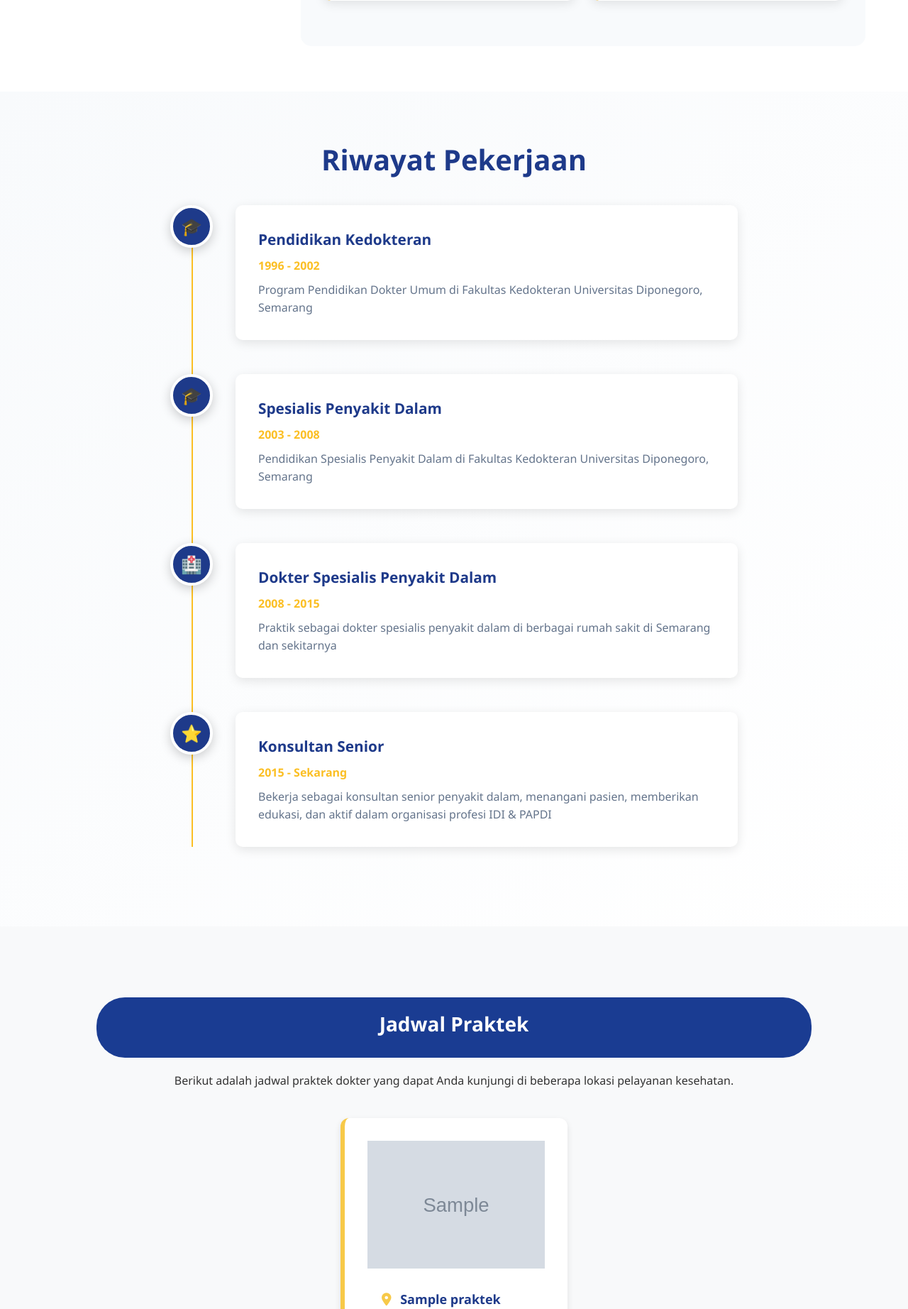
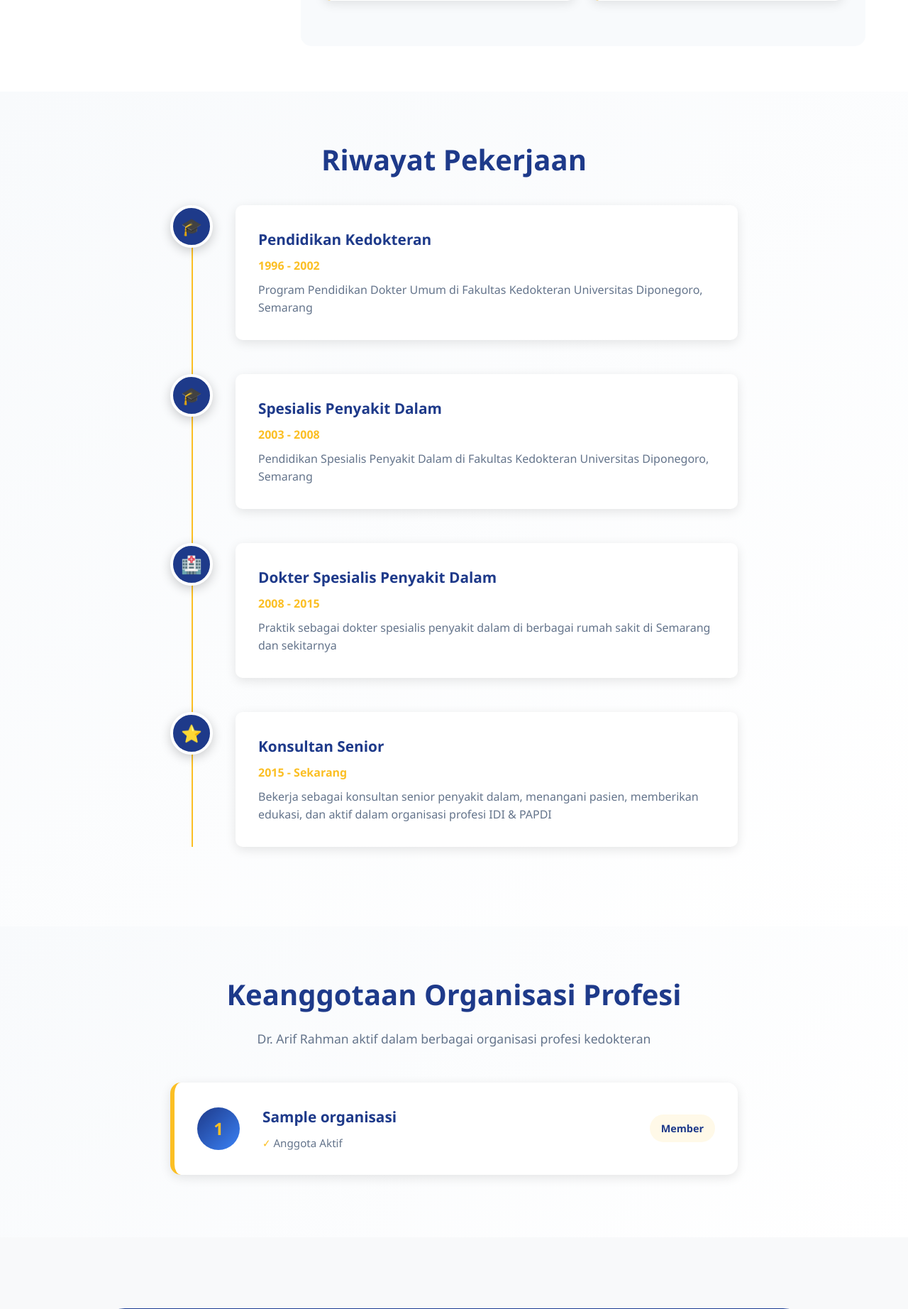
Before and after one commit to zalfasayfanah/WebDokter, a PHP site: page / in a window 1280 px wide. Shown: the part 2130-3974 px from the top of the page at 71% size. Run offline with PHP 8.4, Linux system fonts and the light colour scheme; tables that the repository leaves empty or names only in its code hold one stand-in row (values such as "Sample post"); grey boxes marked "Sample" are stand-in pictures.

Commit message:
organisasi user

```diff
--- a/Index.php
+++ b/Index.php
@@ -1,8 +1,6 @@
 <?php
 include 'config/Koneksi.php';
 include 'includes/header.php';
-?>
-<?php
 
 $database = new Database();
 $db = $database->getConnection();
@@ -26,13 +24,16 @@ $query = "
 $stmt = $db->prepare($query);
 $stmt->execute();
 $jadwalPraktek = $stmt->fetchAll(PDO::FETCH_ASSOC);
+
+// Query untuk mengambil data organisasi
+$queryOrganisasi = "SELECT * FROM organisasi ORDER BY nama_organisasi";
+$stmtOrg = $db->prepare($queryOrganisasi);
+$stmtOrg->execute();
+$organisasiList = $stmtOrg->fetchAll(PDO::FETCH_ASSOC);
 ?>
 
 <link rel="stylesheet" href="assets/css/Index.css">
 
-
-
-<!-- ====== Beranda ====== -->
 <!DOCTYPE html>
 <html lang="id">
 
@@ -59,9 +60,6 @@ $jadwalPraktek = $stmt->fetchAll(PDO::FETCH_ASSOC);
             margin: 0 auto;
             padding: 0 20px;
         }
-
-        /* Header */
-
 
         .doctor-name {
             background: linear-gradient(135deg, #fbbf24 0%, #f59e0b 100%);
@@ -119,22 +117,18 @@ $jadwalPraktek = $stmt->fetchAll(PDO::FETCH_ASSOC);
         .hero {
             background: linear-gradient(135deg, #f8fafc 0%, #e2e8f0 100%);
             padding: 4rem 0 2rem;
-            /* dikurangi supaya tidak terlalu tinggi */
             margin-top: 0;
-            /* hilangkan margin kosong di atas */
         }
 
         .hero-content {
             display: grid;
             grid-template-columns: 1fr 400px;
             gap: 3rem;
-            /* lebih rapat sedikit */
             align-items: center;
         }
 
         .hero-text h1 {
             font-size: 2.5rem;
-            /* agak kecil biar proporsional */
             color: #1e3a8a;
             margin-bottom: 1rem;
             font-weight: 700;
@@ -153,7 +147,6 @@ $jadwalPraktek = $stmt->fetchAll(PDO::FETCH_ASSOC);
             margin-bottom: 1.5rem;
             line-height: 1.7;
         }
-
 
         .cta-buttons {
             display: flex;
@@ -206,24 +199,20 @@ $jadwalPraktek = $stmt->fetchAll(PDO::FETCH_ASSOC);
             overflow: hidden;
             margin: 0 auto 1.5rem;
             background: linear-gradient(135deg, #1e3a8a 0%, #3b82f6 100%);
-            border: 6px solid #fbbf24; /* warna emas */
+            border: 6px solid #fbbf24;
             display: flex;
             align-items: center;
             justify-content: center;
             position: relative;
-
         }
 
         .doctor-photo img {
-            width: 100%;       /* zoom foto */
+            width: 100%;
             height: auto;
             object-fit: cover;
             border-radius: 70%;
             transform: translateY(10px) translateX(-20px);
-            /* 👉 ubah -10px untuk naik/turun
-            👉 ubah X untuk geser kiri/kanan */
         }
-
 
         .quick-info {
             background: #f8fafc;
@@ -268,7 +257,7 @@ $jadwalPraktek = $stmt->fetchAll(PDO::FETCH_ASSOC);
         }
 
         .profile-photo {
-            width: 150px;                /* ukuran lingkaran */
+            width: 150px;
             height: 150px;
             border-radius: 50%;
             overflow: hidden;
@@ -276,17 +265,16 @@ $jadwalPraktek = $stmt->fetchAll(PDO::FETCH_ASSOC);
             display: flex;
             align-items: center;
             justify-content: center;
-            background: #fbbf24;         /* kuning biar sama seperti sebelumnya */
+            background: #fbbf24;
         }
 
         .profile-photo img {
-            width: 110%;                 /* perbesar foto sedikit */
+            width: 110%;
             height: auto;
             object-fit: cover;
             border-radius: 50%;
-            transform: translateY(10px) translateX(-17px); /* naikkan foto supaya wajah lebih center */
+            transform: translateY(10px) translateX(-17px);
         }
-
 
         .profile-card h3 {
             font-size: 1.5rem;
@@ -439,8 +427,6 @@ $jadwalPraktek = $stmt->fetchAll(PDO::FETCH_ASSOC);
             line-height: 1.6;
         }
 
-
-
         .form-group {
             margin-bottom: 1.5rem;
         }
@@ -489,8 +475,6 @@ $jadwalPraktek = $stmt->fetchAll(PDO::FETCH_ASSOC);
         .submit-btn:hover {
             transform: translateY(-2px);
         }
-
-
 
         /* Responsive Design */
         @media (max-width: 768px) {
@@ -563,29 +547,21 @@ $jadwalPraktek = $stmt->fetchAll(PDO::FETCH_ASSOC);
             }
         }
 
-        /* ====== Section Jadwal ====== */
+        /* Section Jadwal */
         .judul-jadwal {
             background-color: #1a3c92;
-            /* biru tua */
             color: #fff;
-            /* teks putih */
             padding: 15px 30px;
-            /* jarak dalam */
             border-radius: 40px;
-            /* sudut melengkung */
             text-align: center;
-            /* rata tengah */
             font-weight: bold;
             font-size: 30px;
             margin: 40px auto 20px auto;
-            /* jarak luar */
             width: 90%;
-            /* panjang bar */
         }
 
         .judul-jadwal h2 {
             margin: 0;
-            /* biar teks nempel tanpa jarak ekstra */
         }
 
         .jadwal {
@@ -620,10 +596,8 @@ $jadwalPraktek = $stmt->fetchAll(PDO::FETCH_ASSOC);
             width: 320px;
             text-align: left;
             border-bottom: 6px solid #f7c948;
-            /* garis kuning bawah */
             transition: transform 0.3s ease, box-shadow 0.3s ease;
             border-left: 6px solid #f7c948;
-            /* garis kuning kiri */
         }
 
         .card img {
@@ -634,9 +608,7 @@ $jadwalPraktek = $stmt->fetchAll(PDO::FETCH_ASSOC);
 
         .card:hover {
             transform: translateY(-10px);
-            /* naik saat hover */
             box-shadow: 0 12px 20px rgba(0, 0, 0, 0.2);
-            /* bayangan lebih tebal */
         }
 
         .card-body {
@@ -651,7 +623,6 @@ $jadwalPraktek = $stmt->fetchAll(PDO::FETCH_ASSOC);
 
         .card-body p {
             margin-bottom: 20px;
-            /* paksa hilang margin bawaan semua paragraf */
         }
 
         .alamat {
@@ -697,7 +668,6 @@ $jadwalPraktek = $stmt->fetchAll(PDO::FETCH_ASSOC);
                         Dengan berbagai pelatihan nasional maupun internasional, serta fellowship di bidang nutrisi, olahraga klinis, dan mutu layanan kesehatan, Dr. Arif Rahman berkomitmen memberikan layanan kesehatan yang komprehensif, personal, dan berstandar tinggi bagi masyarakat.
                     </p>
                     <div class="cta-buttons">
-
                         <a href="#profile" class="cta-button secondary">Lihat Profil</a>
                     </div>
                 </div>
@@ -755,8 +725,15 @@ $jadwalPraktek = $stmt->fetchAll(PDO::FETCH_ASSOC);
                     <div class="credentials">
                         <h4>Organisasi:</h4>
                         <ul>
-                        <li>• Ikatan Dokter Indonesia (IDI)</li>
-                        <li>• Perhimpunan Dokter Spesialis Penyakit Dalam Indonesia (PAPDI)</li>
+                            <?php
+                            if (!empty($organisasiList)) {
+                                foreach ($organisasiList as $org) {
+                                    echo '<li>• ' . htmlspecialchars($org['nama_organisasi']) . '</li>';
+                                }
+                            } else {
+                                echo '<li>• Belum ada data organisasi</li>';
+                            }
+                            ?>
                         </ul>
                     </div>
                 </div>
@@ -815,7 +792,6 @@ $jadwalPraktek = $stmt->fetchAll(PDO::FETCH_ASSOC);
             <div class="experience-timeline">
                 <div class="timeline-line"></div>
 
-            <!-- Pendidikan Kedokteran -->
                 <div class="timeline-item">
                     <div class="timeline-marker">🎓</div>
                     <div class="timeline-content">
@@ -825,7 +801,6 @@ $jadwalPraktek = $stmt->fetchAll(PDO::FETCH_ASSOC);
                     </div>
                 </div>
 
-            <!-- Spesialisasi Penyakit Dalam -->
                 <div class="timeline-item">
                     <div class="timeline-marker">🎓</div>
                     <div class="timeline-content">
@@ -835,7 +810,6 @@ $jadwalPraktek = $stmt->fetchAll(PDO::FETCH_ASSOC);
                     </div>
                 </div>
 
-            <!-- Dokter Spesialis -->
                 <div class="timeline-item">
                     <div class="timeline-marker">🏥</div>
                     <div class="timeline-content">
@@ -845,7 +819,6 @@ $jadwalPraktek = $stmt->fetchAll(PDO::FETCH_ASSOC);
                     </div>
                 </div>
 
-            <!-- Konsultan Senior -->
                 <div class="timeline-item">
                     <div class="timeline-marker">⭐</div>
                     <div class="timeline-content">
@@ -859,35 +832,92 @@ $jadwalPraktek = $stmt->fetchAll(PDO::FETCH_ASSOC);
         </div>
     </section>
 
+    <!-- ====== Section Organisasi ====== -->
+    <section class="organisasi" style="padding: 4rem 0; background: linear-gradient(135deg, #f8fafc 0%, white 100%);">
+        <div class="container">
+            <h2 class="section-title" style="text-align: center; margin-bottom: 1rem;">Keanggotaan Organisasi Profesi</h2>
+            <p style="text-align: center; color: #64748b; margin-bottom: 3rem; font-size: 1.1rem;">
+                Dr. Arif Rahman aktif dalam berbagai organisasi profesi kedokteran
+            </p>
 
+            <div style="max-width: 800px; margin: 0 auto;">
+                <?php foreach ($organisasiList as $index => $org): ?>
+                    <div class="org-item" style="
+                        background: white;
+                        padding: 2rem;
+                        border-radius: 15px;
+                        margin-bottom: 1.5rem;
+                        box-shadow: 0 4px 15px rgba(0, 0, 0, 0.1);
+                        display: flex;
+                        align-items: center;
+                        gap: 2rem;
+                        transition: all 0.3s ease;
+                        border-left: 6px solid #fbbf24;
+                    "
+                    onmouseover="this.style.transform='translateX(10px)'; this.style.boxShadow='0 8px 25px rgba(0,0,0,0.15)'"
+                    onmouseout="this.style.transform='translateX(0)'; this.style.boxShadow='0 4px 15px rgba(0,0,0,0.1)'">
 
-    <script>
-        // Smooth scrolling
-        document.querySelectorAll('a[href^="#"]').forEach(anchor => {
-            anchor.addEventListener('click', function(e) {
-                e.preventDefault();
-                const target = document.querySelector(this.getAttribute('href'));
-                if (target) {
-                    target.scrollIntoView({
-                        behavior: 'smooth',
-                        block: 'start'
-                    });
-                }
-            });
-        });
+                        <div style="
+                            min-width: 60px;
+                            height: 60px;
+                            background: linear-gradient(135deg, #1e3a8a 0%, #3b82f6 100%);
+                            border-radius: 50%;
+                            display: flex;
+                            align-items: center;
+                            justify-content: center;
+                            color: #fbbf24;
+                            font-size: 1.5rem;
+                            font-weight: bold;
+                        ">
+                            <?= $index + 1 ?>
+                        </div>
 
-        // Header scroll effect
-        window.addEventListener('scroll', function() {
-            const header = document.querySelector('header');
-            if (window.scrollY > 100) {
-                header.style.backgroundColor = 'rgba(30, 58, 138, 0.95)';
-                header.style.backdropFilter = 'blur(10px)';
-            } else {
-                header.style.backgroundColor = '';
-                header.style.backdropFilter = '';
-            }
-        });
-    </script>
+                        <div style="flex: 1;">
+                            <h4 style="
+                                color: #1e3a8a;
+                                font-size: 1.3rem;
+                                margin: 0 0 0.5rem 0;
+                                font-weight: 600;
+                            ">
+                                <?= htmlspecialchars($org['nama_organisasi']) ?>
+                            </h4>
+                            <p style="
+                                color: #64748b;
+                                margin: 0;
+                                font-size: 0.95rem;
+                            ">
+                                <span style="color: #fbbf24;">✓</span> Anggota Aktif
+                            </p>
+                        </div>
+
+                        <div style="
+                            padding: 0.5rem 1rem;
+                            background: rgba(251, 191, 36, 0.1);
+                            border-radius: 20px;
+                            color: #1e3a8a;
+                            font-size: 0.9rem;
+                            font-weight: 600;
+                        ">
+                            Member
+                        </div>
+                    </div>
+                <?php endforeach; ?>
+
+                <?php if (empty($organisasiList)): ?>
+                    <div style="
+                        text-align: center;
+                        color: #64748b;
+                        padding: 3rem;
+                        background: white;
+                        border-radius: 15px;
+                        box-shadow: 0 4px 15px rgba(0,0,0,0.1);
+                    ">
+                        <p style="font-size: 1.1rem;">Belum ada data organisasi profesi.</p>
+                    </div>
+                <?php endif; ?>
+            </div>
+        </div>
+    </section>
 
     <!-- ====== Jadwal Praktek ====== -->
     <section id="jadwal" class="jadwal">
@@ -936,7 +966,7 @@ $jadwalPraktek = $stmt->fetchAll(PDO::FETCH_ASSOC);
                                 echo '</tr>';
                             }
                         } else {
-                        echo '<tr><td colspan="2" class="text-center">Tidak ada jadwal</td></tr>';
+                            echo '<tr><td colspan="2" style="text-align:center;">Tidak ada jadwal</td></tr>';
                         }
                         ?>
                     </table>
@@ -950,7 +980,36 @@ $jadwalPraktek = $stmt->fetchAll(PDO::FETCH_ASSOC);
             <?php endif; ?>
         </div>
     </section>
-    <!-- ====== FOOOTERRR ====== -->
+
+    <script>
+        // Smooth scrolling
+        document.querySelectorAll('a[href^="#"]').forEach(anchor => {
+            anchor.addEventListener('click', function(e) {
+                e.preventDefault();
+                const target = document.querySelector(this.getAttribute('href'));
+                if (target) {
+                    target.scrollIntoView({
+                        behavior: 'smooth',
+                        block: 'start'
+                    });
+                }
+            });
+        });
+
+        // Header scroll effect
+        window.addEventListener('scroll', function() {
+            const header = document.querySelector('header');
+            if (header && window.scrollY > 100) {
+                header.style.backgroundColor = 'rgba(30, 58, 138, 0.95)';
+                header.style.backdropFilter = 'blur(10px)';
+            } else if (header) {
+                header.style.backgroundColor = '';
+                header.style.backdropFilter = '';
+            }
+        });
+    </script>
+
+    <!-- ====== FOOTER ====== -->
     <?php include 'includes/footer.php'; ?>
 
 </body>
```
Lines whose indentation alone changed are shown as unchanged.
